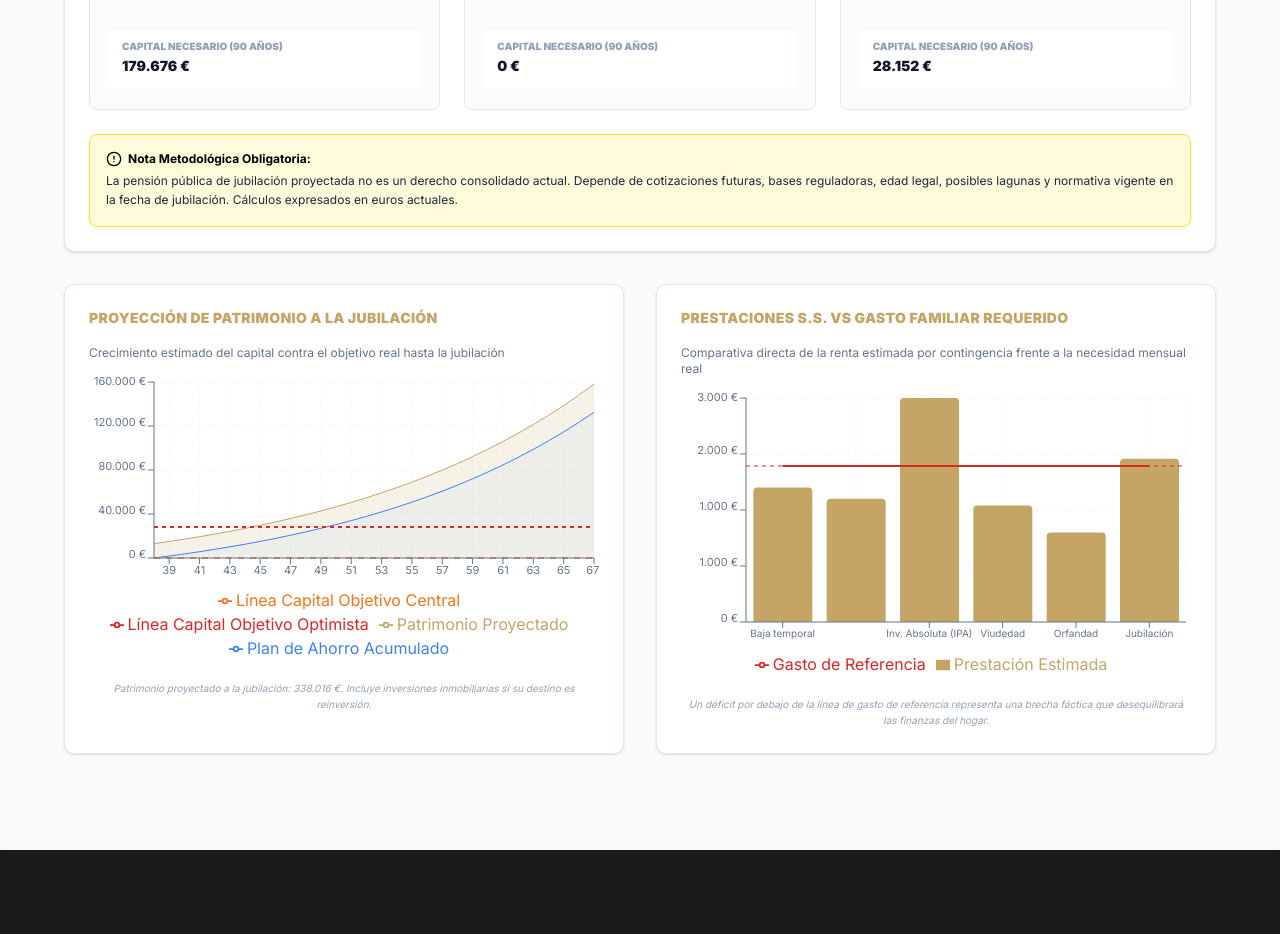
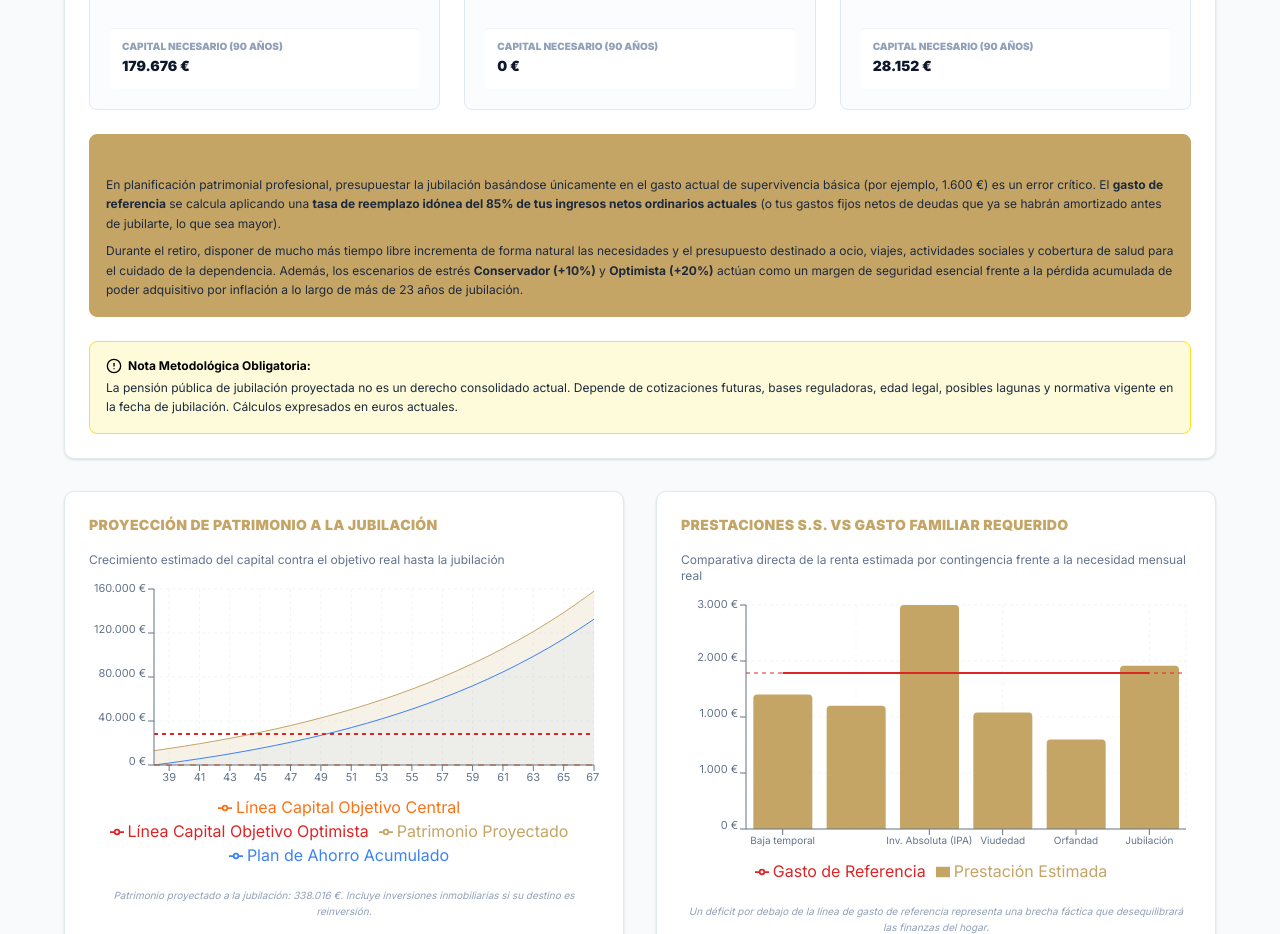
Before and after one commit to Jokhid/audipro, a React (Vite) app: page / in a window 1280 px wide. Shown: the part 4840-5774 px from the top of the page. Built offline with nearby package versions, Linux system fonts and the light colour scheme.

Commit message:
feat(audit): add educational context for retirement expenses
Include an explanatory box in the UI and a justification paragraph in the PDF report to clarify the methodology behind the retirement reference expenditure and the necessity of applying safety margins.

```diff
--- a/src/App.tsx
+++ b/src/App.tsx
@@ -1479,6 +1479,18 @@ export default function App() {
             ))}
           </div>
 
+          <div className="bg-amber-50 border border-amber-200 text-slate-800 text-xs rounded-lg p-4 space-y-2">
+            <p className="font-bold text-amber-950 flex items-center gap-1.5">
+              <Info className="h-4 w-4 text-[#C5A566]" /> ¿Por qué se eleva el Gasto de Referencia en Jubilación?
+            </p>
+            <p className="leading-relaxed">
+              En planificación patrimonial profesional, presupuestar la jubilación basándose únicamente en el gasto actual de supervivencia básica (por ejemplo, 1.600 €) es un error crítico. El <strong>gasto de referencia</strong> se calcula aplicando una <strong>tasa de reemplazo idónea del 85% de tus ingresos netos ordinarios actuales</strong> (o tus gastos fijos netos de deudas que ya se habrán amortizado antes de jubilarte, lo que sea mayor).
+            </p>
+            <p className="leading-relaxed">
+              Durante el retiro, disponer de mucho más tiempo libre incrementa de forma natural las necesidades y el presupuesto destinado a ocio, viajes, actividades sociales y cobertura de salud para el cuidado de la dependencia. Además, los escenarios de estrés <strong>Conservador (+10%)</strong> y <strong>Optimista (+20%)</strong> actúan como un margen de seguridad esencial frente a la pérdida acumulada de poder adquisitivo por inflación a lo largo de más de 23 años de jubilación.
+            </p>
+          </div>
+
           <div className="bg-yellow-100/60 border border-yellow-300 text-slate-800 text-xs rounded-lg p-4 space-y-1">
             <p className="font-bold text-black flex items-center gap-1.5">
               <AlertCircle className="h-4 w-4" /> Nota Metodológica Obligatoria:
--- a/src/professional-audit-pdf-v3.ts
+++ b/src/professional-audit-pdf-v3.ts
@@ -1387,6 +1387,8 @@ async function generatePdf() {
     ['left', 'right', 'right', 'right', 'right', 'right', 'right']
   );
 
+  paragraph(doc, state, 'Justificación del Gasto de Referencia: En planificación patrimonial profesional, presupuestar la jubilación con el gasto de supervivencia básico actual (p. ej. 1.600 €) es un error grave. El gasto de referencia se calcula con una tasa de reemplazo idónea del 85% de tus ingresos netos ordinarios actuales (o tus gastos fijos netos de deudas amortizadas, lo que sea mayor). Al jubilarse, disponer de más tiempo libre eleva de forma natural las necesidades y actividades de ocio, viajes y salud. Además, los escenarios Conservador (+10%) y Optimista (+20%) añaden un margen de seguridad esencial frente a la pérdida acumulada de poder adquisitivo por inflación a lo largo de un horizonte de jubilación de más de 23 años.');
+
   // AddStacked chart for retirement scenarios
   const scens = [
     { name: 'Conservador', pension: retirementScenarios?.[0]?.pensionEstimada || 0, rents: Number(retirementScenarios?.[0]?.rentasConsideradas || 0) },
```
